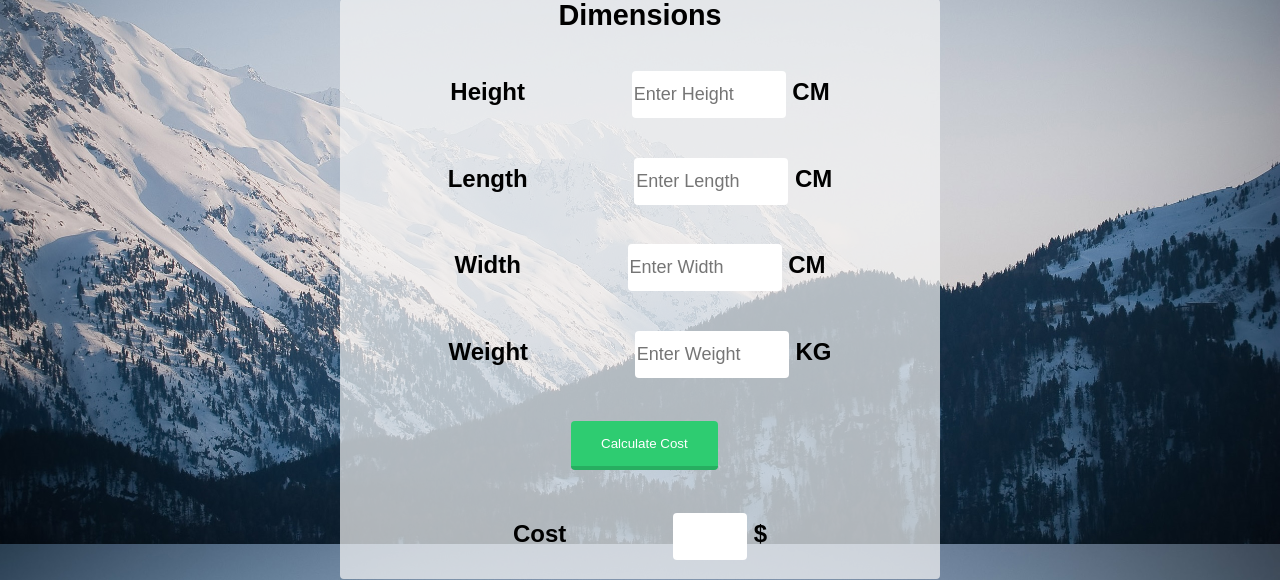
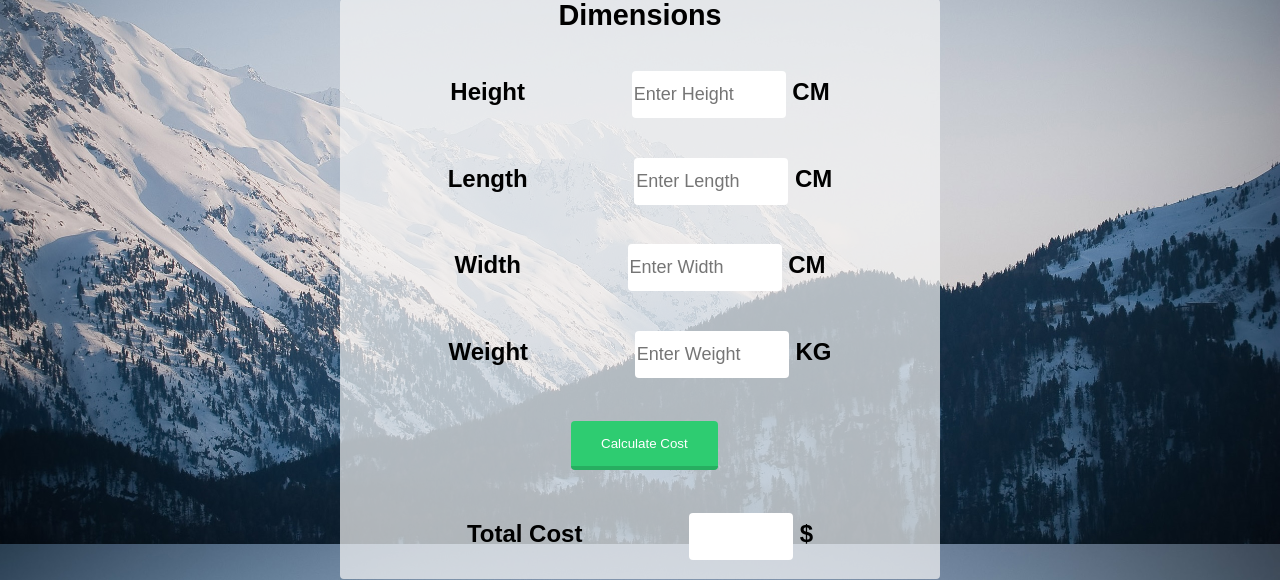
Before and after one commit to carlin54/IFB299, a PHP site: page /home.php in a window 1280 px wide. Shown: the part 256-836 px from the top of the page. Run offline with PHP 8.4, Linux system fonts and the light colour scheme.

Commit message:
Update home.php

```diff
--- a/home.php
+++ b/home.php
@@ -130,8 +130,8 @@ if(isset($_POST['add']))
 			</tr>
 		</table>
 		<h2>
-			<label>Cost </label>
-			<input type="text" value="<?php echo @$sum ?>" id="calccost" name="calccost" style="width:70px" readonly>
+			<label>Total Cost </label>
+			<input type="text" value="<?php echo @$sum ?>" id="calccost" name="calccost" style="width:100px" readonly>
 			$
 		</h2>
 	</div>
@@ -140,7 +140,7 @@ if(isset($_POST['add']))
 
 <div class="bottomhome">
 	<div class="left">
-		Opening hours<br>
+		Opening Hours<br>
 		Mondey 9AM--5PM<br>
 		Tuesday 9AM--5PM<br>
 		Wednesday 9AM--5PM<br>
@@ -148,7 +148,7 @@ if(isset($_POST['add']))
 		Friday 9AM--2PM<br>
 	</div>
 	<div class="right">
-		Drop off Locations<br>
+		Drop Off Locations<br>
 		365 Turbot St, Spring Hill QLD 4000<br>
 		Brisbane Rd, Booval QLD 4304<br>
 		Central Brisbane St, Ipswich QLD 4305<br>
```
